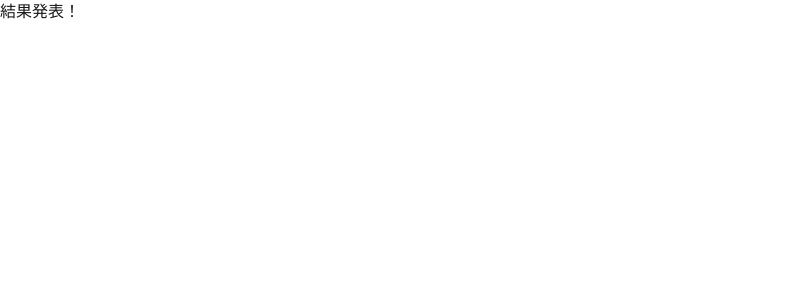
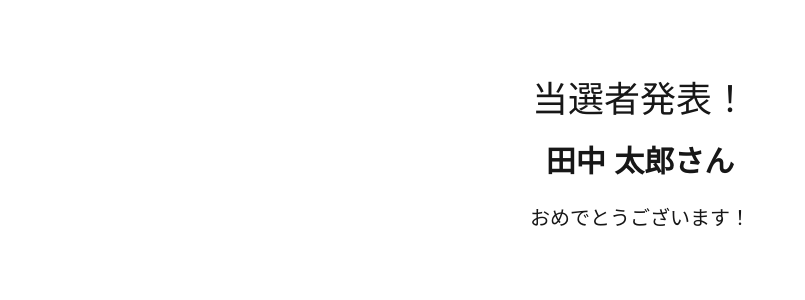
Before and after one commit to a22-air/dress-quiz-app, a Next.js app: page /display in a window 1280 px wide. Shown: the top 300 px of the page, without its empty margins (0-805 px from the left). Built offline with nearby package versions, Linux system fonts and the light colour scheme.

Commit message:
feat: displayページと各ステータス画面の作成

```diff
--- /dev/null
+++ b/app/display/components/CloseScreen.tsx
@@ -0,0 +1,7 @@
+export default function ClosedScreen() {
+  return (
+    <div className="text-center mt-20 text-3xl">
+      ドレス色あてクイズ結果発表！
+    </div>
+  )
+}
--- /dev/null
+++ b/app/display/components/LotteryScreen.tsx
@@ -0,0 +1,8 @@
+export default function LotteryScreen() {
+  return (
+    <div className="text-center mt-20">
+      <h1 className="text-4xl mb-6">抽選中...</h1>
+      <p className="text-2xl">ドキドキ…</p>
+    </div>
+  )
+}
--- /dev/null
+++ b/app/display/components/ResultScreen.tsx
@@ -0,0 +1,14 @@
+export default function ResultScreen() {
+  return (
+    <div className="text-center mt-10">
+      <h1 className="text-4xl mb-6">正解は…</h1>
+      <h2 className="text-6xl font-bold text-red-500 mb-10">
+        赤色！
+      </h2>
+
+      <div className="text-2xl">
+        <p>正解者：80名</p>
+      </div>
+    </div>
+  )
+}
--- /dev/null
+++ b/app/display/components/WinnerScreen.tsx
@@ -0,0 +1,9 @@
+export default function WinnerScreen() {
+  return (
+    <div className="text-center mt-20">
+      <h1 className="text-4xl mb-6">当選者発表！</h1>
+      <p className="text-3xl font-bold">田中 太郎さん</p>
+      <p className="mt-6 text-xl">おめでとうございます！</p>
+    </div>
+  )
+}
--- a/app/display/page.tsx
+++ b/app/display/page.tsx
@@ -1,13 +1,26 @@
+import ClosedScreen from "./components/CloseScreen"
+import ResultScreen from "./components/ResultScreen"
+import LotteryScreen from "./components/LotteryScreen"
+import WinnerScreen from "./components/WinnerScreen"
+
 export default function DisplayPage() {
-  const status = "closed"
+  const status = "winner" // ← ここ変えると画面切り替わる
 
   if (status === "closed") {
-    return <h1>結果発表！</h1>
+    return <ClosedScreen />
   }
 
   if (status === "result") {
-    return <h1>正解は赤！</h1>
+    return <ResultScreen />
   }
 
-  return <div>準備中</div>
+  if (status === "lottery") {
+    return <LotteryScreen />
+  }
+
+  if (status === "winner") {
+    return <WinnerScreen />
+  }
+
+  return <div>準備中...</div>
 }
```
